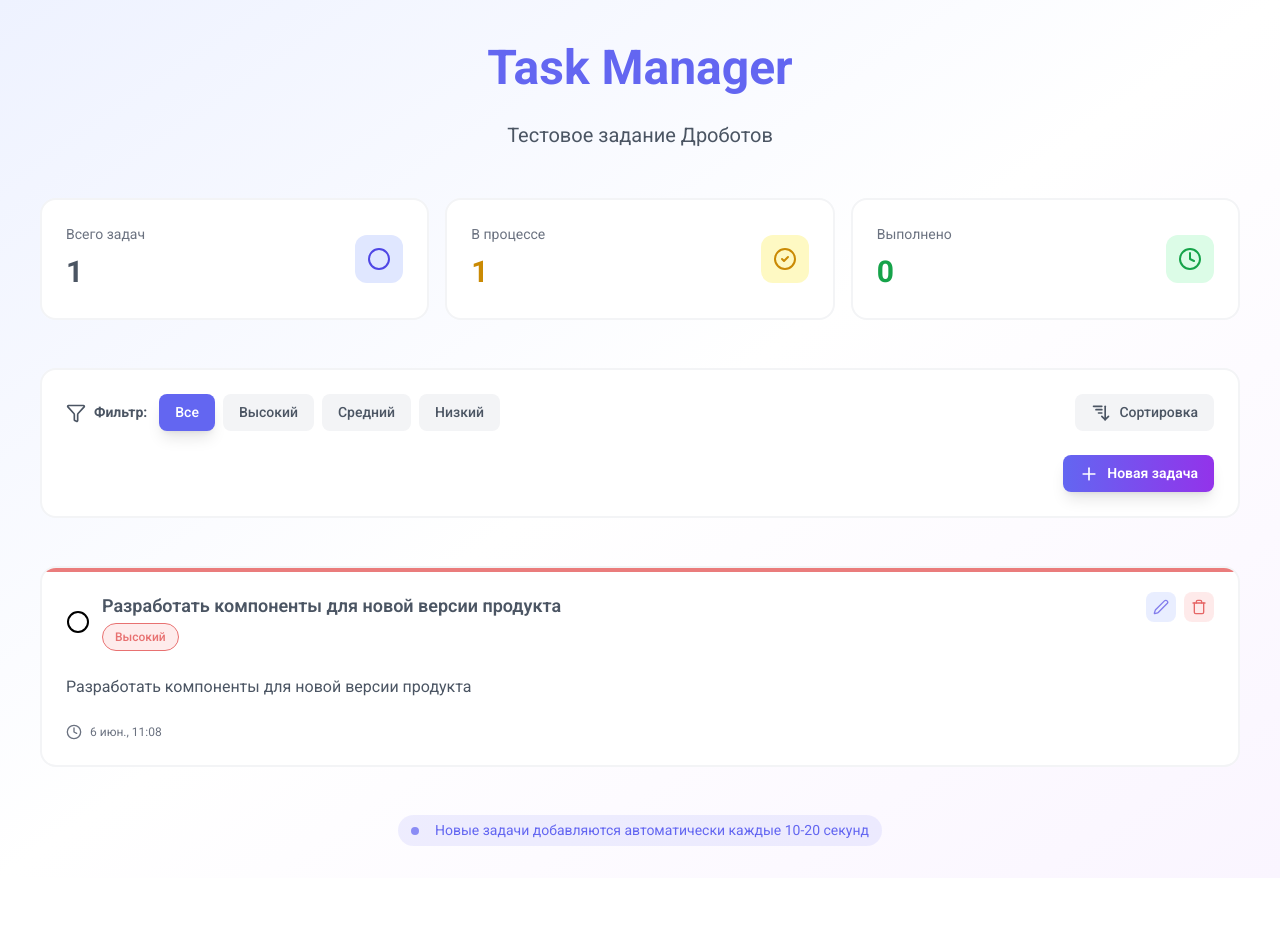
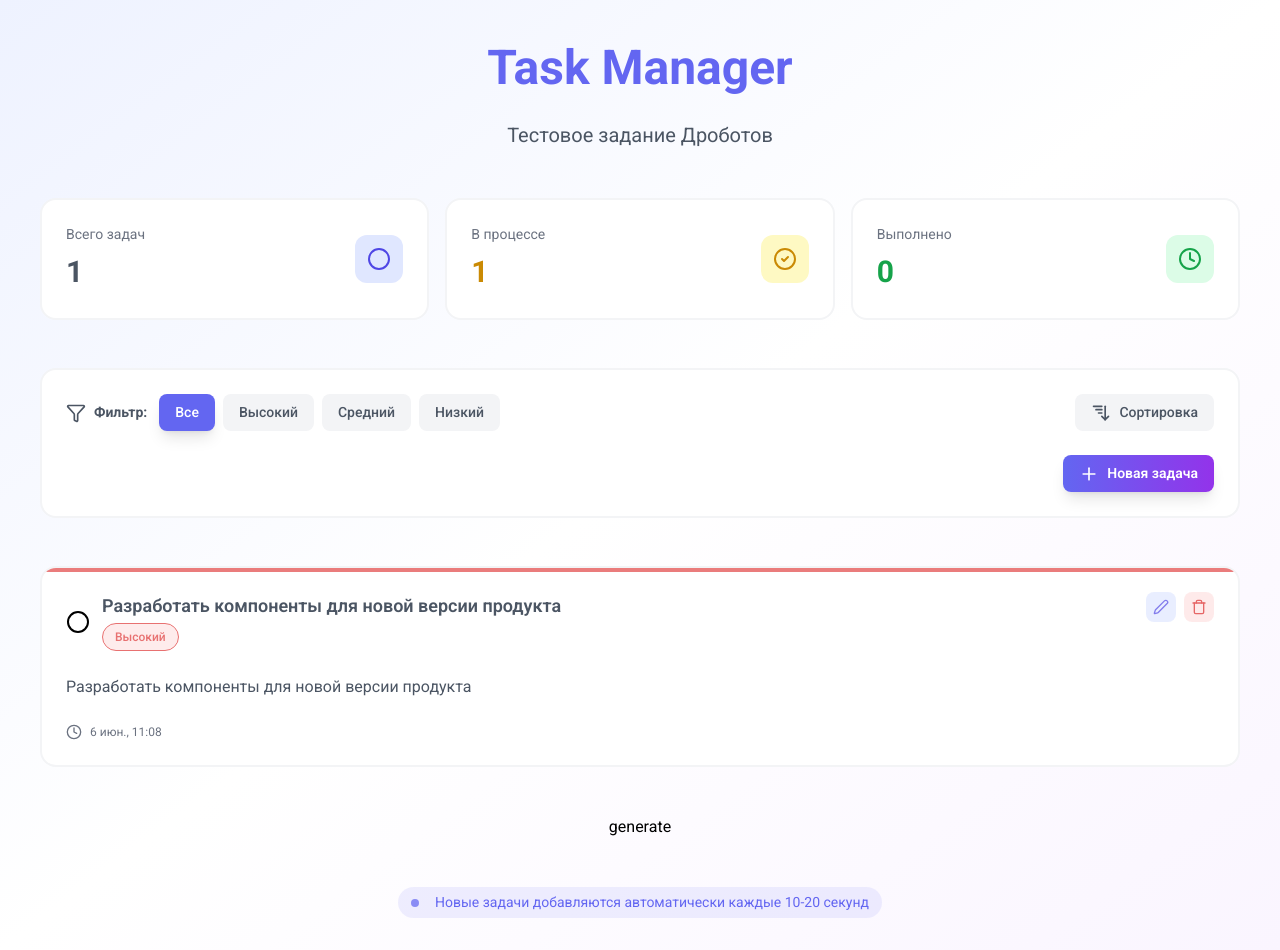
Before and after one commit to AlexDrobotov94/drobotov-sias-group-test-project, a React (Vite) app: page / in a window 1280 px wide. Before the commit the page ends 878 px from the top, so only its background shows below. Built offline with nearby package versions, Linux system fonts and the light colour scheme.

Commit message:
feat: added mock generator

```diff
--- a/package.json
+++ b/package.json
@@ -24,6 +24,7 @@
   },
   "devDependencies": {
     "@eslint/js": "^9.25.0",
+    "@faker-js/faker": "^9.8.0",
     "@types/node": "^22.15.29",
     "@types/react": "^19.1.2",
     "@types/react-dom": "^19.1.2",
--- /dev/null
+++ b/src/entities/task/model/mock-generator.tsx
@@ -0,0 +1,23 @@
+import { fakerRU as faker } from "@faker-js/faker";
+import type { TaskDTO, TaskPriority } from "./types";
+
+function removeTrailingDot(text: string): string {
+  return text.replace(/[.。！？!]+$/, "");
+}
+
+export function generateMockTask(overrides?: Partial<TaskDTO>): TaskDTO {
+  const shouldIncludeDescription = Math.random() < 0.5;
+
+  return {
+    title: removeTrailingDot(faker.lorem.sentence(3)),
+    description: shouldIncludeDescription
+      ? removeTrailingDot(faker.lorem.sentences(2))
+      : undefined,
+    priority: faker.helpers.arrayElement<TaskPriority>([
+      "low",
+      "medium",
+      "high",
+    ]),
+    ...overrides,
+  };
+}
--- a/src/features/tasks-cron/ui/cron-badge.tsx
+++ b/src/features/tasks-cron/ui/cron-badge.tsx
@@ -1,15 +1,27 @@
+import { generateMockTask } from "@/entities/task/model/mock-generator";
 import { BadgeUi } from "@/shared/components/badge";
 import { hexToRgba } from "@/shared/utils/hex-to-rgba";
 import styled, { keyframes } from "styled-components";
 
 export function CronBadge() {
   return (
-    <Wrapper>
-      <Badge>
-        <PulseDot />
-        <span>Новые задачи добавляются автоматически каждые 10-20 секунд</span>
-      </Badge>
-    </Wrapper>
+    <>
+      <button
+        onClick={() => {
+          console.log(generateMockTask());
+        }}
+      >
+        generate
+      </button>
+      <Wrapper>
+        <Badge>
+          <PulseDot />
+          <span>
+            Новые задачи добавляются автоматически каждые 10-20 секунд
+          </span>
+        </Badge>
+      </Wrapper>
+    </>
   );
 }
 
```
Also changed, not shown: 1 other file (tests, documents, lock files or other folders).
